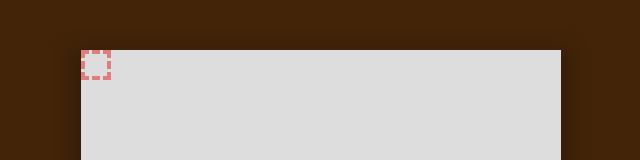
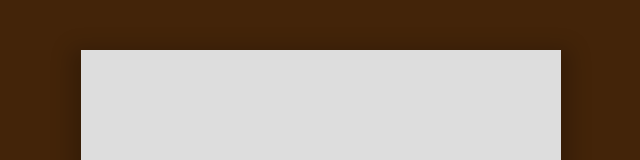
Before and after one commit to Microwave-WYB/pixel_art, a React (Create React App) app: page / in a window 1280 px wide. Shown: the top 160 px of the page, without its empty margins (319-959 px from the left). Built offline with nearby package versions, Linux system fonts and the light colour scheme.

Commit message:
Implement: drawing pixel

```diff
--- a/src/Board.jsx
+++ b/src/Board.jsx
@@ -1,16 +1,20 @@
 import React from "react";
 import "./styles/Board.css"
 import Cursor from "./Cursor";
-import { useState, useEffect } from "react";
+import { useState, useEffect} from "react";
 
 const pixelSize = 30;
 
-const Board = ({ width, height }) => {
+const Board = (props) => {
+  let interval;
+  const actualWidth = props.width * pixelSize;
+  const actualHeight = props.height * pixelSize;
 
-  const actualWidth = width * pixelSize;
-  const actualHeight = height * pixelSize;
-
-  const [cursorPos, setCursorPos] = useState([0,0]);
+  const [cursorPos, setCursorPos] = useState([0, 0]);
+  const [cursorVisible, setCursorVisible] = useState(false);
+  const [currColor, setCurrColor] = useState([0, 0, 0]);
+  const [currLayer, setCurrLayer] = useState("layer0");
+  const [mouseDown, setMouseDown] = useState(false);
 
   const getMousePos = (e) => {
     let rect = e.target.getBoundingClientRect();
@@ -24,10 +28,40 @@ const Board = ({ width, height }) => {
     setCursorPos([col, row]);
   }
 
+  const fillPixel = (color, pos, layerId) => {
+    let c = document.getElementById(layerId);
+    let ctx = c.getContext("2d");
+    let x = pos[0] * pixelSize;
+    let y = pos[1] * pixelSize;
+    ctx.fillStyle = `rgb(${color[0]}, ${color[1]}, ${color[2]})`;
+    ctx.fillRect(x, y, pixelSize, pixelSize);
+  }
+
+  const handleMouseMove = (e) => {
+    if (mouseDown) {
+      fillPixel(currColor, cursorPos, currLayer);
+    }
+  }
+
+  const handleMouseLeave = (e) => {
+    setMouseDown(false);
+    setCursorVisible(false);
+  }
+
+  const handleMouseEnter = (e) => {
+    setCursorVisible(true);
+  }
+
+
   return (
     <div
       className="board"
-      style={{ width: actualWidth, height: actualHeight, zIndex: 0}}
+      style={{ width: actualWidth, height: actualHeight, zIndex: 0 }}
+      onMouseLeave={(e) => handleMouseLeave(e)}
+      onMouseEnter={(e) => handleMouseEnter(e)}
+      onMouseDown={(e) => {setMouseDown(true); fillPixel(currColor, cursorPos, currLayer)} }
+      onMouseUp={(e) => setMouseDown(false)}
+      onMouseMove={(e) => handleMouseMove(e)}
     >
       <canvas
         id="cursor-layer"
@@ -36,9 +70,13 @@ const Board = ({ width, height }) => {
         height={actualHeight}
         onMouseMove={(e) => moveCursor(e)}
       ></canvas>
-      <Cursor col={cursorPos[0]} row={cursorPos[1]}></Cursor>
+      <Cursor
+        col={cursorPos[0]}
+        row={cursorPos[1]}
+        visible={cursorVisible}
+      ></Cursor>
       <canvas
-        id="layer1"
+        id="layer0"
         className="layer"
         width={actualWidth}
         height={actualHeight}
--- a/src/Cursor.jsx
+++ b/src/Cursor.jsx
@@ -11,7 +11,7 @@ const Cursor = (props) => {
     top: props.row * pixelSize,
     position: "absolute",
     boxSizing: "border-box",
-    border: "4px dashed rgba(0, 255, 255, 0.5)",
+    border: props.visible ? "4px dashed rgba(0, 255, 255, 0.8)" : "none",
     mixBlendMode: "difference",
   };
   return (
--- a/src/styles/Cursor.css
+++ /dev/null
@@ -1,3 +0,0 @@
-#cursor {
-    border: 2px rgba(163, 220, 255, 0.5);
-}
```
